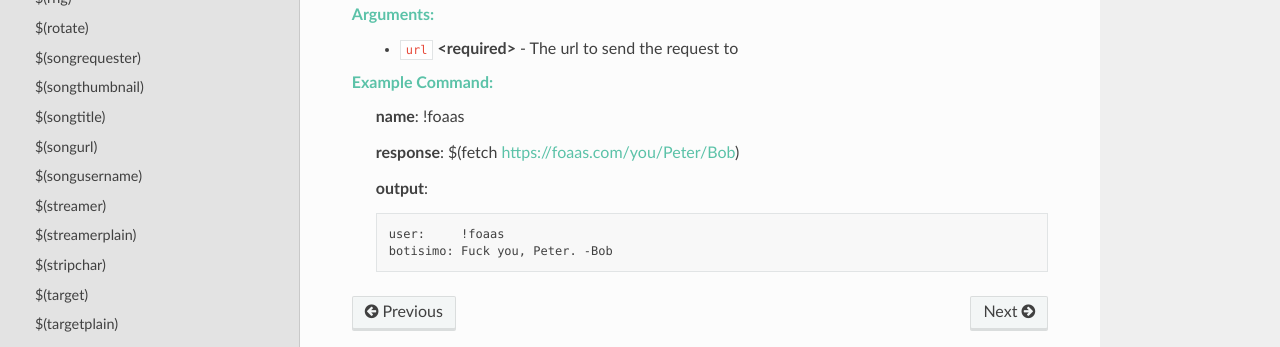
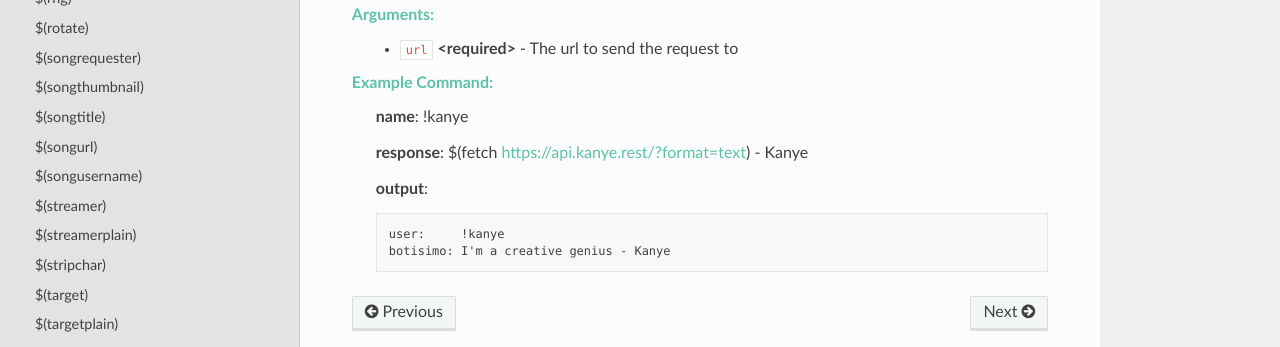
Before and after one commit to botisimo/botisimo-documentation, a Sphinx documentation site: the page built from docs/variables/fetch.rst, in a window 1280 px wide. Shown: the part 371-718 px from the top of the page. Built offline with Sphinx 7.4.7 and the Read the Docs theme 2.0.0, drawn with Linux system fonts in a browser that asks for light colours.

Commit message:
update $(fetch) example

```diff
--- a/docs/variables/fetch.rst
+++ b/docs/variables/fetch.rst
@@ -14,11 +14,11 @@ Arguments:
     * ``url`` **<required>** - The url to send the request to
 
 Example Command:
-    **name**: !foaas
+    **name**: !kanye
 
-    **response**: $(fetch https://foaas.com/you/Peter/Bob)
+    **response**: $(fetch https://api.kanye.rest/?format=text) - Kanye
 
     **output**::
 
-        user:     !foaas
-        botisimo: Fuck you, Peter. -Bob
+        user:     !kanye
+        botisimo: I'm a creative genius - Kanye
```
Also changed, not shown: docs/variables/fetchp.rst (+4 -4 lines).
